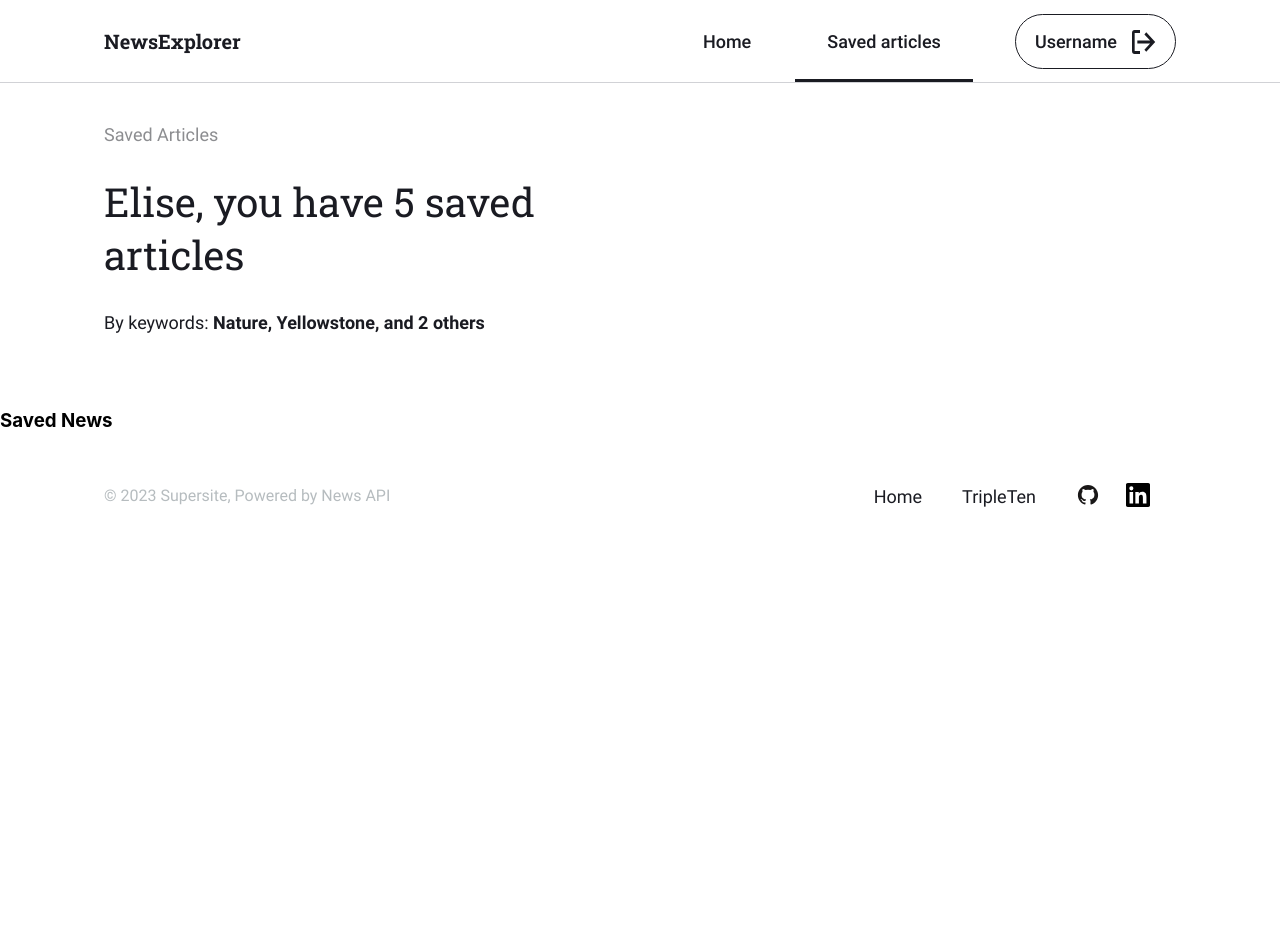
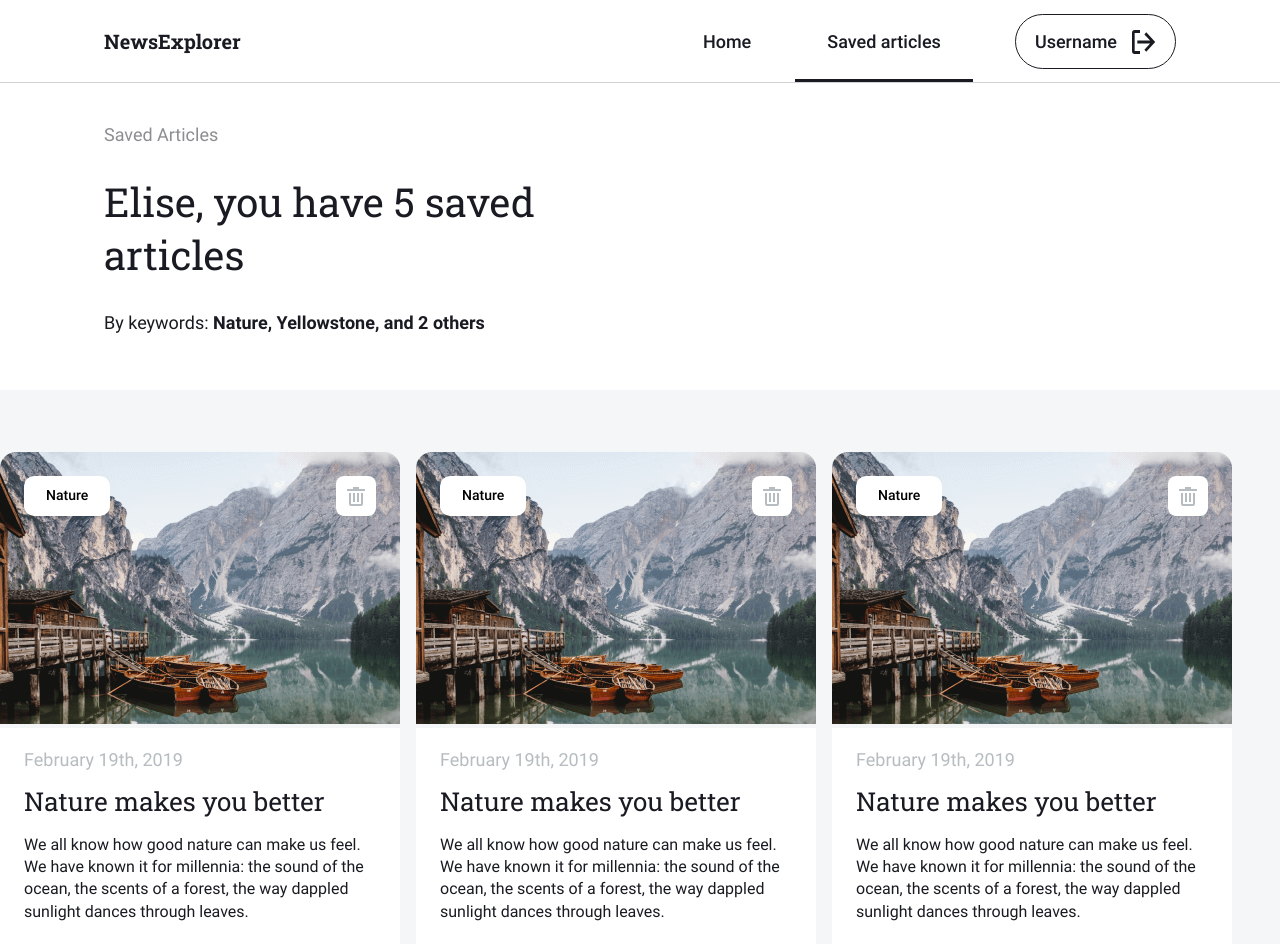
Before and after one commit to toriroe/newsexplorer_frontend, a React (Create React App) app: page /#/saved-news in a window 1280 px wide. Shown: the top 944 px of the page. Before the commit the page ends 800 px from the top, so only its background shows below. Built offline with nearby package versions, Linux system fonts and the light colour scheme.

Commit message:
add additional buttons for saved-news page cards

```diff
--- a/src/components/NewsCard/NewsCard.css
+++ b/src/components/NewsCard/NewsCard.css
@@ -81,3 +81,54 @@
   color: #b6bcbf;
   margin: 0;
 }
+
+/* -------------------------- Saved News Page Card -------------------------- */
+
+.card__keyword {
+  font-family: "Roboto", Arial, sans-serif;
+  font-size: 14px;
+  font-weight: 500;
+  line-height: 1.7;
+  background-color: #fff;
+  border-radius: 10px;
+  padding: 8px 22px;
+  text-align: center;
+  position: absolute;
+  top: 24px;
+  left: 24px;
+}
+
+.card__delete-text {
+  font-family: "Roboto", Arial, sans-serif;
+  font-size: 14px;
+  font-weight: 500;
+  line-height: 1.7;
+  background-color: #fff;
+  border-radius: 10px;
+  padding: 8px 22px;
+  text-align: center;
+  position: absolute;
+  top: 24px;
+  right: 69px;
+}
+
+.card__delete-text_hidden {
+  display: none;
+}
+
+.card__button-delete {
+  background: #fff url(../../images/trash-icon.svg) center no-repeat;
+  width: 40px;
+  height: 40px;
+  border: none;
+  position: absolute;
+  top: 24px;
+  right: 24px;
+  border-radius: 8px;
+  padding: 8px;
+}
+
+.card__button-delete:hover {
+  background: #fff url(../../images/trash-icon-hover.svg) center no-repeat;
+  cursor: pointer;
+}
--- a/src/components/NewsCard/NewsCard.js
+++ b/src/components/NewsCard/NewsCard.js
@@ -1,10 +1,45 @@
 import "./NewsCard.css";
 import cardImage from "../../images/card-example-image.png";
+import { CurrentPageContext } from "../../contexts/CurrentPageContext";
+import { useContext, useState } from "react";
 
 const NewsCard = () => {
-  return (
+  const { currentPage } = useContext(CurrentPageContext);
+
+  const [isHovered, setIsHovered] = useState(false);
+
+  return currentPage === "/" ? (
     <div className="card">
       <button className="card__button-bookmark" />
+      <img className="card__image" src={cardImage} />
+      <div className="card__description">
+        <p className="card__date">February 19th, 2019</p>
+        <h3 className="card__title">Nature makes you better</h3>
+        <p className="card__text">
+          We all know how good nature can make us feel. We have known it for
+          millennia: the sound of the ocean, the scents of a forest, the way
+          dappled sunlight dances through leaves.
+        </p>
+        <p className="card__source">NATIONAL GEOGRAPHIC</p>
+      </div>
+    </div>
+  ) : (
+    <div className="card">
+      <div className="card__keyword">Nature</div>
+      <div
+        className={isHovered ? "card__delete-text" : "card__delete-text_hidden"}
+      >
+        Remove from saved
+      </div>
+      <button
+        className="card__button-delete"
+        onMouseEnter={() => {
+          setIsHovered(true);
+        }}
+        onMouseLeave={() => {
+          setIsHovered(false);
+        }}
+      />
       <img className="card__image" src={cardImage} />
       <div className="card__description">
         <p className="card__date">February 19th, 2019</p>
--- a/src/components/SavedNews/SavedNews.js
+++ b/src/components/SavedNews/SavedNews.js
@@ -1,11 +1,12 @@
 import "./SavedNews.css";
 import SavedNewsHeader from "../SavedNewsHeader/SavedNewsHeader";
+import SavedNewsCardList from "../SavedNewsCardList/SavedNewsCardList";
 
 const SavedNews = () => {
   return (
     <div>
       <SavedNewsHeader />
-      <h3>Saved News</h3>
+      <SavedNewsCardList />
     </div>
   );
 };
--- /dev/null
+++ b/src/components/SavedNewsCardList/SavedNewsCardList.css
@@ -0,0 +1,14 @@
+.newscards {
+  padding: 62px 0;
+  display: flex;
+  flex-direction: column;
+  background-color: #f5f6f7;
+}
+
+.newscards__container {
+  display: flex;
+  flex-direction: row;
+  flex-wrap: wrap;
+  gap: 16px;
+  margin: 0 auto;
+}
--- /dev/null
+++ b/src/components/SavedNewsCardList/SavedNewsCardList.js
@@ -0,0 +1,17 @@
+import "./SavedNewsCardList.css";
+import NewsCard from "../NewsCard/NewsCard";
+
+const SavedNewsCardList = () => {
+  return (
+    <section className="newscards">
+      <div className="newscards__container">
+        <NewsCard />
+        <NewsCard />
+        <NewsCard />
+        <NewsCard />
+      </div>
+    </section>
+  );
+};
+
+export default SavedNewsCardList;
```
Also changed, not shown: src/images/trash-icon-hover.svg (added), src/images/trash-icon.svg (added).
